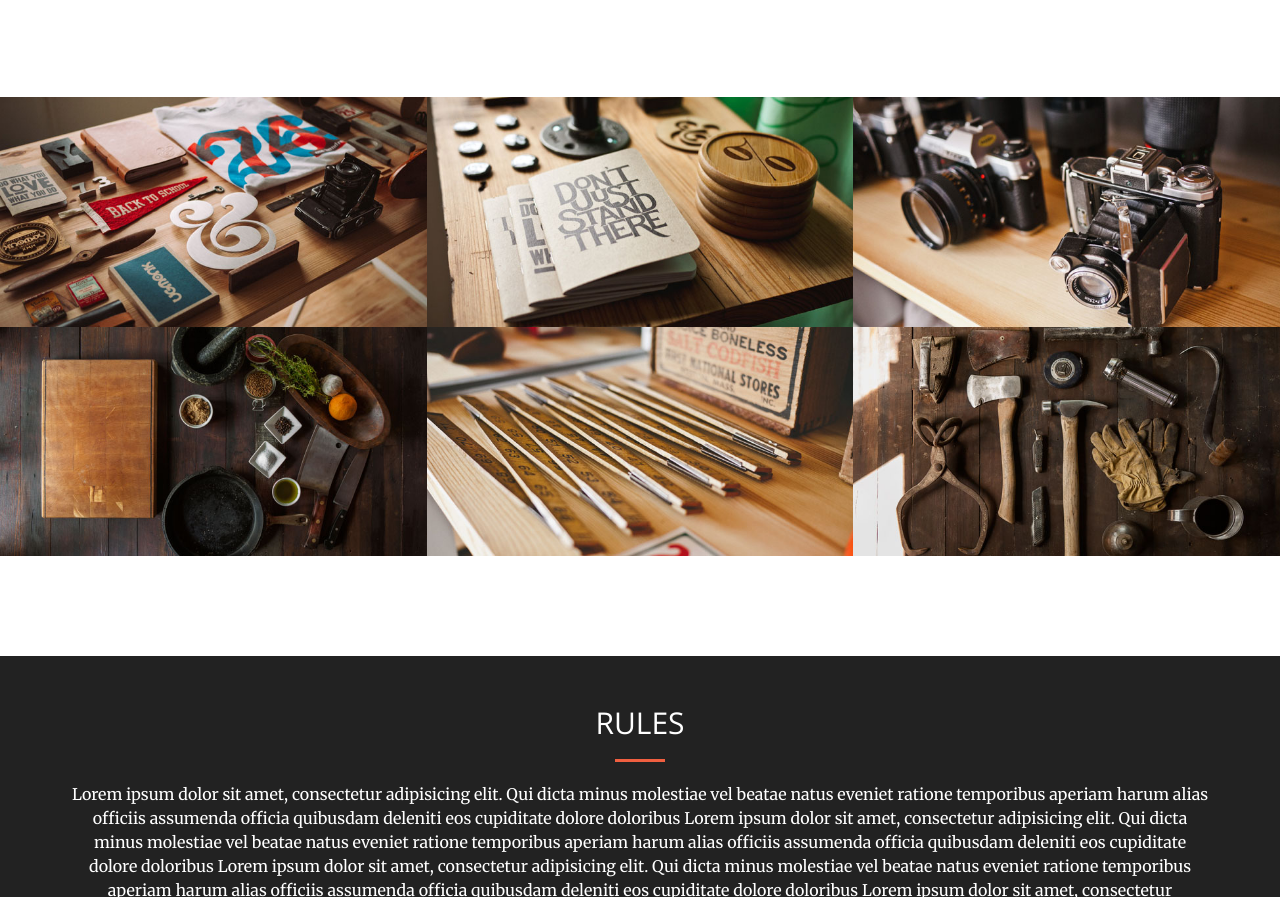
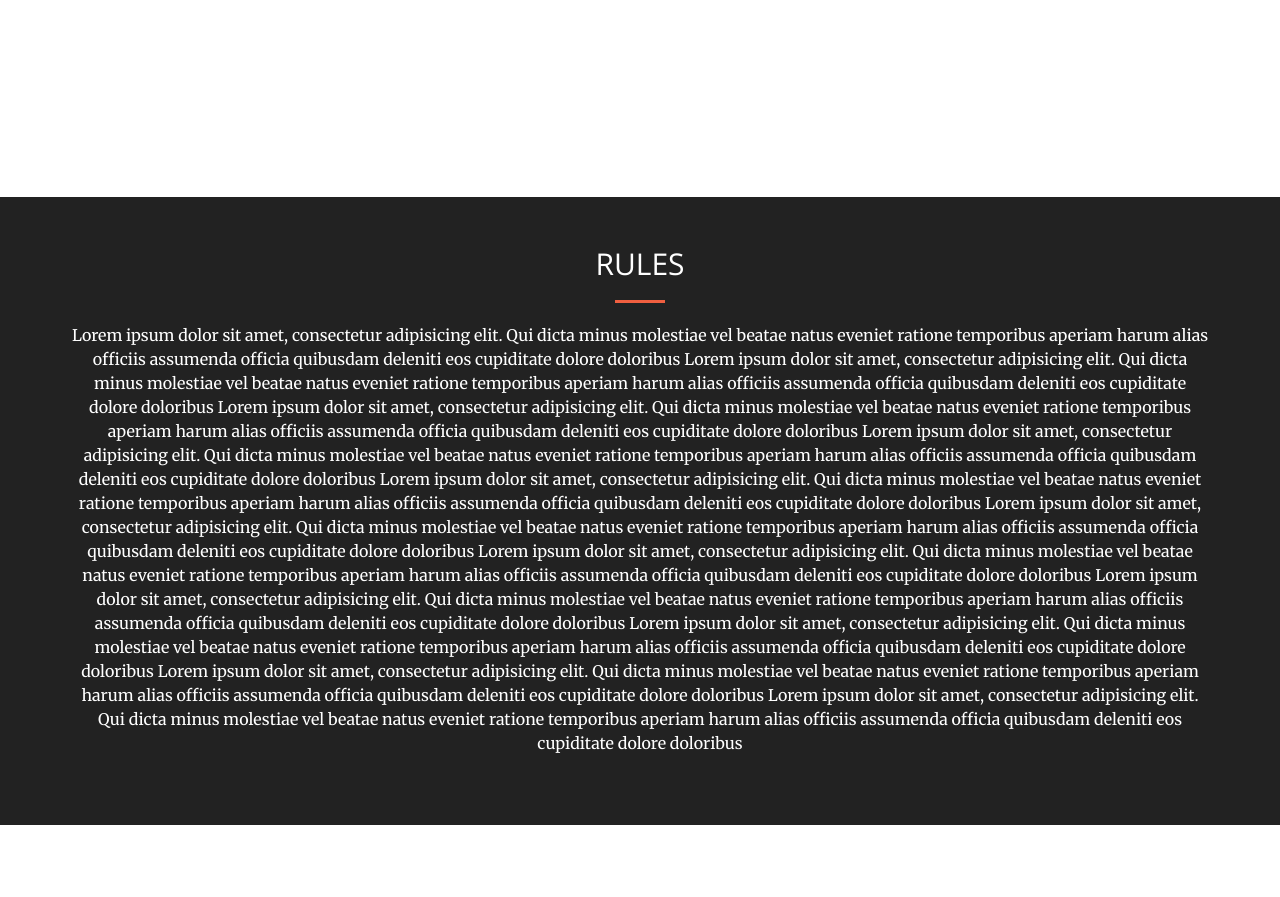
Before and after one commit to sandeepsirodia/livwir, a website: page startbootstrap-creative-gh-pages/index.html in a window 1280 px wide. Shown: the part 2449-3346 px from the top of the page. Drawn offline with nearby package versions, Linux system fonts and the light colour scheme.

Commit message:
Update index.html

```diff
--- a/startbootstrap-creative-gh-pages/index.html
+++ b/startbootstrap-creative-gh-pages/index.html
@@ -186,7 +186,7 @@ data="http://www.youtube.com/v/XGSy3_Czz8k">
         </div>
     </section>
 
-    <section class="no-padding" id="portfolio">
+    <!--<section class="no-padding" id="portfolio">
         <div class="container-fluid">
             <div class="row no-gutter popup-gallery">
                 <div class="col-lg-4 col-sm-6">
@@ -282,7 +282,7 @@ data="http://www.youtube.com/v/XGSy3_Czz8k">
             </div>
         </div>
     </section>
-
+-->
 
 	<section id="rules">
     <aside class="bg-dark">
```
